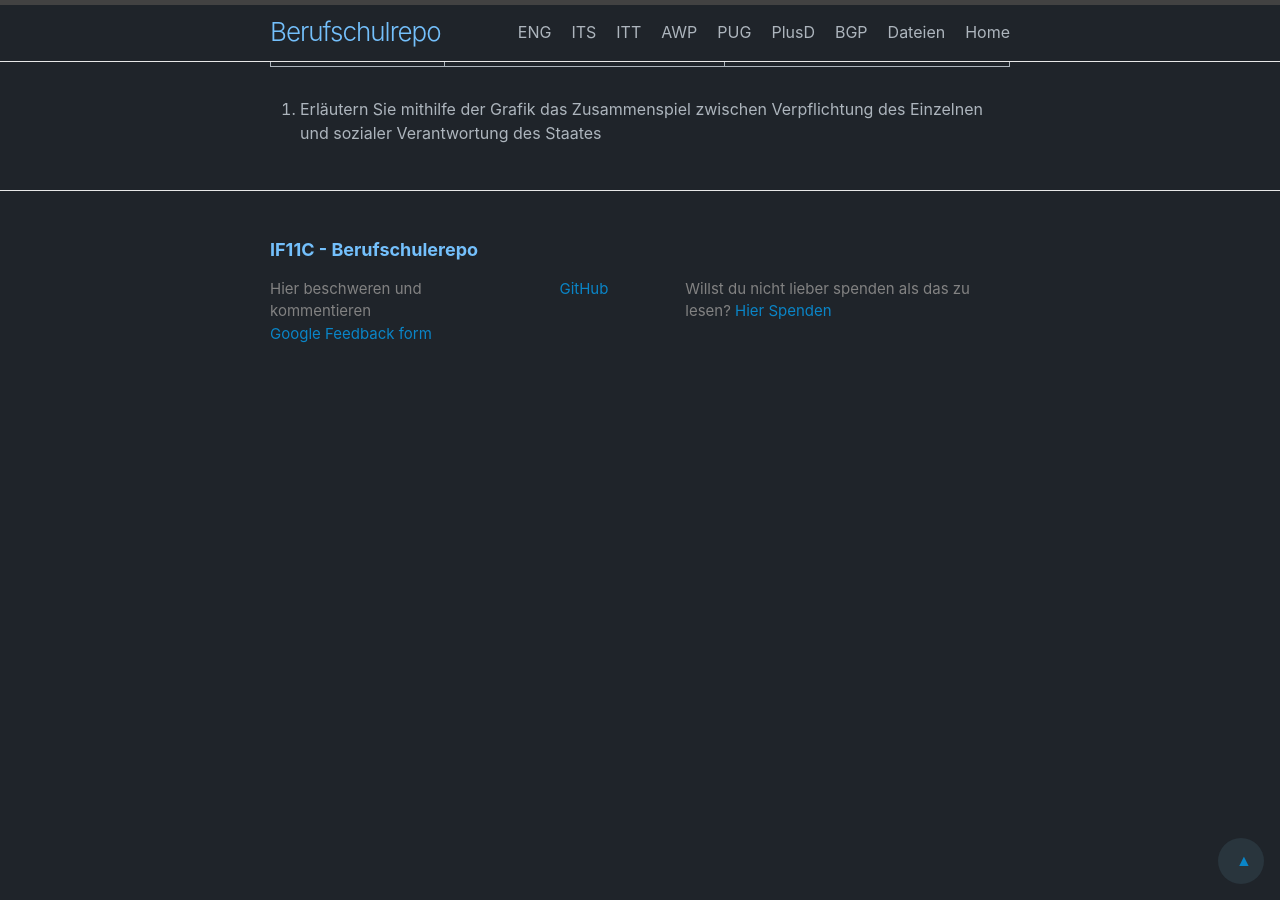
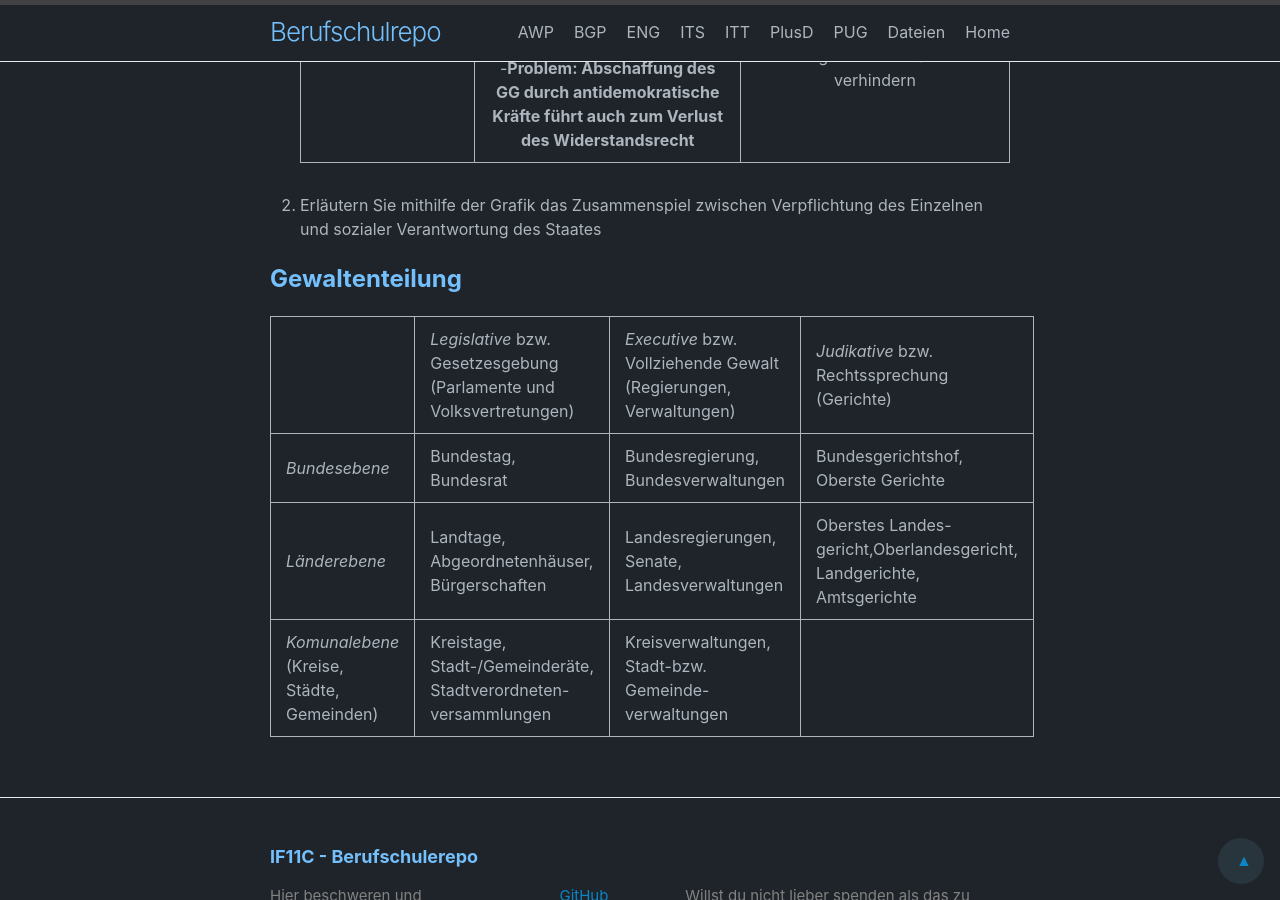
Before and after one commit to myLogic207/myLogic207.github.io, a Jekyll site: the page built from IF11C/PuG/PuG.md, in a window 1280 px wide and 900 px high, scrolled down 5140 px. Built offline with Jekyll 4.4.1, drawn with Linux system fonts in a browser that asks for light colours.

```diff
--- a/Gemfile
+++ b/Gemfile
@@ -7,7 +7,7 @@ source "https://rubygems.org"
 #
 # This will help ensure the proper Jekyll version is running.
 # Happy Jekylling!
-# gem "jekyll", "~> 4.2.1"
+gem "jekyll", "~> 3.9.0"
 # This is the default theme for new Jekyll sites. You may change this to anything you like.
 gem "minima"
 # If you want to use GitHub Pages, remove the "gem "jekyll"" above and
--- a/IF11C/PuG/README.md
+++ b/IF11C/PuG/PuG.md
@@ -13,6 +13,7 @@ permalink: /pug/
     - [Das Grundgesetzt](#das-grundgesetzt)
 - [Das Menschenbild des Grundgesetzes und die Grundrechte](#das-menschenbild-des-grundgesetzes-und-die-grundrechte)
 - [Grundgesetzprinzipien](#grundgesetzprinzipien)
+- [Gewaltenteilung](#gewaltenteilung)
 
 ## Der Rechtsstaat
 
@@ -144,13 +145,20 @@ In den ersten Artikeln (1 bis 19) des Grundgesetzes sind die Grundrechte der Bü
 
 1. Erstellen Sie eine tebellarische Übersicht zu den sechs Grundgesetzprinzipien nach folgeden Merkmalen: Prinzip, Kurzbeschreibung, konkretes Beispiel(siehe Tabelle unten)
 
-| Prinzip | Kurzbeschreibung | Beispiel |
-| :-----: | :--------------: | :------: |
-| Demokratie | - Alle Staatsgewalt geht vom volk aus <br> - Entscheidungen werden duch anhand eines **Mehrheitsprinzips** getroffen (z.B. Abstimmungen im Bundestag, Volksentschide etc.) <br> Aktiver Minderheitenschutz | Bundestagswahlen |
-| Bundestaatlichkeit | - Deutschland besteht aus 16 Bundesstaaten <br> - Alle Bundesstaaten verfügen über eigene Gesetzgebung und eine eigene Landesregierung | Verschiedene schulische Abschlussprüfungen in verschiedenen Bundesländern |
-| Rechtsstaatlichkeit | - Rechtssicherheit - keine Rückwirkende Anwendung von Gesetzen <br> - Rechtsgleichheit - jeder Mensch ist vor dem Gesetz gleich <br> - Rechtsunabhängigkeit - Gereichte entscheiden unabgängig vom staat | Racial Profiling/Polizeigewalt ist gegen das Gesetz Rechtssicherheit Polizeigewalt |
-| Gewaltenteilung | - vertikale und horizontale Telung politscher Macht | Die Polizei kann mich zwar festnehmen, aber nicht verurteilen |
-| Sozialstaatlichkeit | - Ziel: Sozialer Frieden <br> - Mittel: Sozialverischerungen & Mitbestimmungsrechte | ALGI & ALGII, Bafög, Recht auf JAV, Betriebsrat etc. |
-| Widerstandsrechte | - Ist die *verfassungsrechtliche Grundordnung* in Gefahr, so darf das Volk Widerstand leisten <br> - Voraussetzung: *Gerichte und Parlamente* sind nicht mehr handlungsfähig <br> -**Problem: Abschaffung des GG durch antidemokratische Kräfte führt auch zum Verlust des Widerstandsrecht** | Gewaltvolle Proteste bei dem Versuch der Machtergreifung einer antidemokratischen Partei, die bereites Gerichte eingenommen hat zu verhindern |
+   | Prinzip | Kurzbeschreibung | Beispiel |
+   | :-----: | :--------------: | :------: |
+   | Demokratie | - Alle Staatsgewalt geht vom volk aus <br> - Entscheidungen werden duch anhand eines **Mehrheitsprinzips** getroffen (z.B. Abstimmungen im Bundestag, Volksentschide etc.) <br> Aktiver Minderheitenschutz | Bundestagswahlen |
+   | Bundestaatlichkeit | - Deutschland besteht aus 16 Bundesstaaten <br> - Alle Bundesstaaten verfügen über eigene Gesetzgebung und eine eigene Landesregierung | Verschiedene schulische Abschlussprüfungen in verschiedenen Bundesländern |
+   | Rechtsstaatlichkeit | - Rechtssicherheit - keine Rückwirkende Anwendung von Gesetzen <br> - Rechtsgleichheit - jeder Mensch ist vor dem Gesetz gleich <br> - Rechtsunabhängigkeit - Gereichte entscheiden unabgängig vom staat | Racial Profiling/Polizeigewalt ist gegen das Gesetz Rechtssicherheit Polizeigewalt |
+   | Gewaltenteilung | - vertikale und horizontale Telung politscher Macht | Die Polizei kann mich zwar festnehmen, aber nicht verurteilen |
+   | Sozialstaatlichkeit | - Ziel: Sozialer Frieden <br> - Mittel: Sozialverischerungen & Mitbestimmungsrechte | ALGI & ALGII, Bafög, Recht auf JAV, Betriebsrat etc. |
+   | Widerstandsrechte | - Ist die *verfassungsrechtliche Grundordnung* in Gefahr, so darf das Volk Widerstand leisten <br> - Voraussetzung: *Gerichte und Parlamente* sind nicht mehr handlungsfähig <br> -**Problem: Abschaffung des GG durch antidemokratische Kräfte führt auch zum Verlust des Widerstandsrecht** | Gewaltvolle Proteste bei dem Versuch der Machtergreifung einer antidemokratischen Partei, die bereites Gerichte eingenommen hat zu verhindern |
 
-1. Erläutern Sie mithilfe der Grafik das Zusammenspiel zwischen Verpflichtung des Einzelnen und sozialer Verantwortung des Staates
+2. Erläutern Sie mithilfe der Grafik das Zusammenspiel zwischen Verpflichtung des Einzelnen und sozialer Verantwortung des Staates
+
+## Gewaltenteilung
+
+| | *Legislative* bzw. Gesetzesgebung<br>(Parlamente und Volksvertretungen) | *Executive* bzw. Vollziehende Gewalt<br>(Regierungen, Verwaltungen) | *Judikative* bzw. Rechtssprechung<br>(Gerichte) |
+| *Bundesebene* |Bundestag, Bundesrat | Bundesregierung, Bundesverwaltungen | Bundesgerichtshof, Oberste Gerichte |
+| *Länderebene* | Landtage, Abgeordnetenhäuser, Bürgerschaften | Landesregierungen, Senate, Landesverwaltungen | Oberstes Landes-gericht,Oberlandesgericht, Landgerichte, Amtsgerichte |
+| *Komunalebene*<br>(Kreise, Städte, Gemeinden) | Kreistage, Stadt-/Gemeinderäte, Stadtverordneten-versammlungen | Kreisverwaltungen, Stadt-bzw. Gemeinde-verwaltungen | |
--- a/_config.yml
+++ b/_config.yml
@@ -23,9 +23,6 @@ subtitle: Alles aus der Berufschule, täglich aktualisiert
 email: lijon.fogel@gmail.com
 description: >- # this means to ignore newlines until "baseurl:"
   Willst du nicht lieber spenden als das hier zu lesen?
-# Write an awesome description for your new site here. You can edit this
-# line in _config.yml. It will appear in your document head meta (for
-# Google search results) and in your feed.xml site description.
 baseurl: "" # the subpath of your site, e.g. /blog
 url: "https://myLogic207.github.io/" # the base hostname & protocol for your site, e.g. http://example.com
 twitter_username: myLogic207
```
Also changed, not shown: Gemfile.lock, IF11C/AWP/AWP.md (renamed from IF11C/AWP/README.md), IF11C/BGP/BGP.md (renamed from IF11C/BGP/README.md), IF11C/ITT/ITT.md (renamed from IF11C/ITT/README.md), IF11C/PlusD/PlusD.md (renamed from IF11C/PlusD/README.md).
